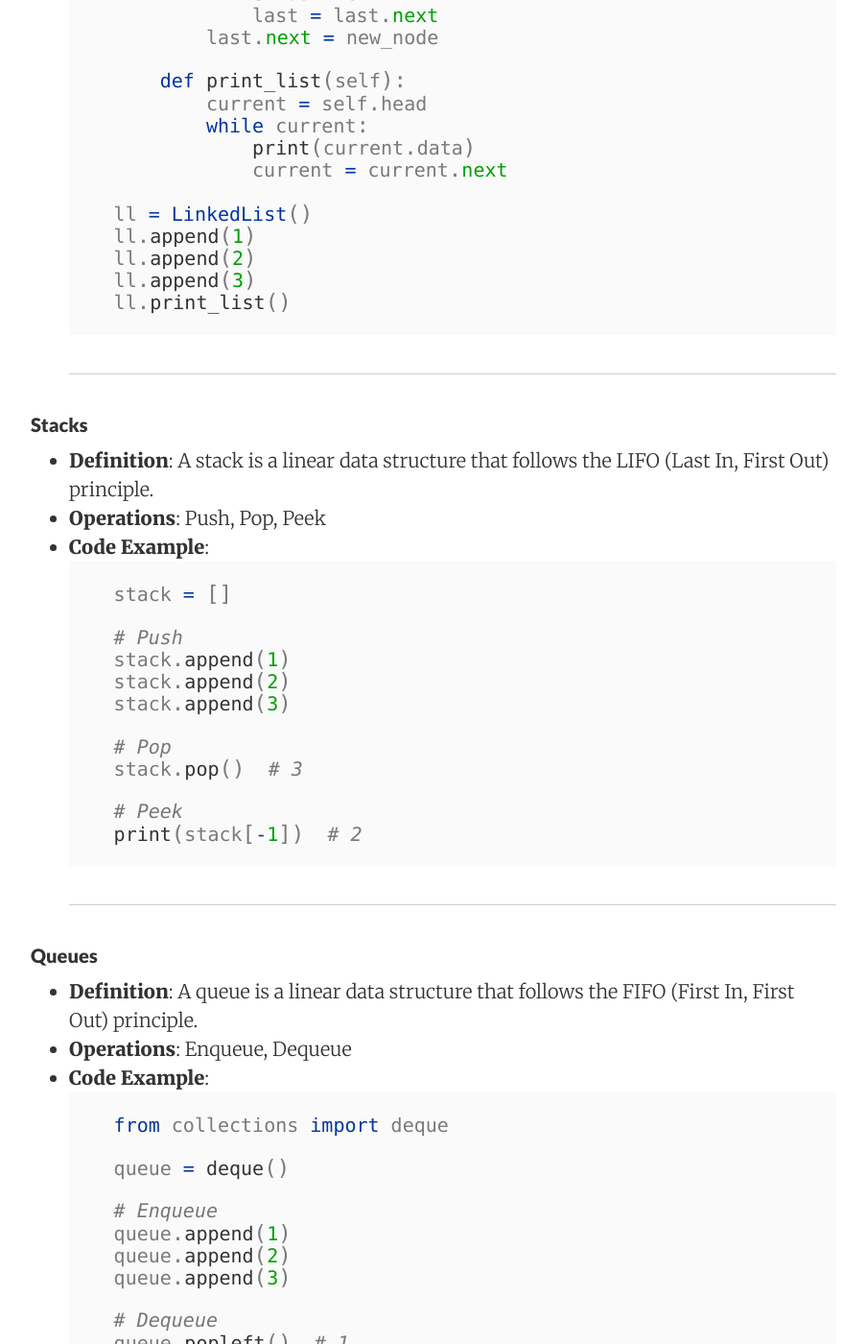
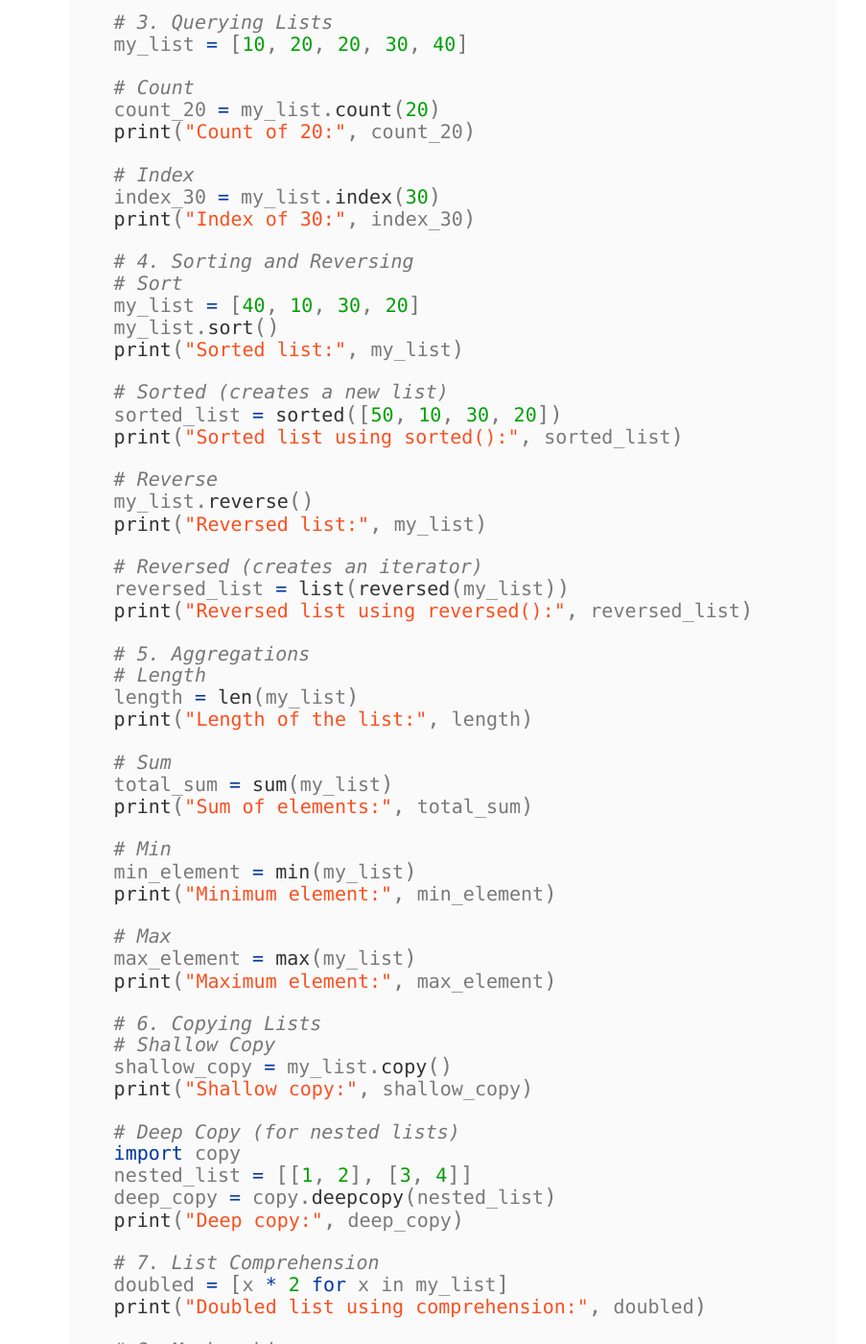
Before and after one commit to deepak7376/deepak7376.github.io, a Jekyll site: the page built from _posts/2019-01-25-python-data-structure-and-algorithms.markdown, in a window 1280 px wide and 1400 px high, scrolled down 2315 px. Shown: the whole window at 96% size, without its empty margins (188-1091 px from the left). Built offline with Jekyll 4.4.1, drawn with Linux system fonts in a browser that asks for light colours; nearby versions of some CDN libraries; comment, search, counter and statistics services are not loaded; some of the changed text lies outside the part shown.

Commit message:
modify the python dsa file

````diff
--- a/_posts/2019-01-25-python-data-structure-and-algorithms.markdown
+++ b/_posts/2019-01-25-python-data-structure-and-algorithms.markdown
@@ -37,17 +37,125 @@
 - **Operations**: Insertion, Deletion, Traversal
 - **Code Example**:
     ```python
-    arr = [1, 2, 3, 4, 5]
+    # 1. Accessing Elements
+    my_list = [10, 20, 30, 40, 50]
 
-    # Insertion
-    arr.append(6)  # [1, 2, 3, 4, 5, 6]
+    # Indexing
+    first_element = my_list[0]
+    print("First element:", first_element)
 
-    # Deletion
-    arr.remove(3)  # [1, 2, 4, 5, 6]
+    # Slicing
+    sublist = my_list[1:4]
+    print("Sublist:", sublist)
 
-    # Traversal
-    for element in arr:
-        print(element)
+    # 2. Modifying Lists
+    # Assignment
+    my_list[0] = 100
+    print("After assignment:", my_list)
+
+    # Append
+    my_list.append(60)
+    print("After append:", my_list)
+
+    # Insert
+    my_list.insert(2, 'x')
+    print("After insert:", my_list)
+
+    # Extend
+    my_list.extend([70, 80])
+    print("After extend:", my_list)
+
+    # Remove
+    my_list.remove(30)
+    print("After remove:", my_list)
+
+    # Pop
+    popped_element = my_list.pop(2)
+    print("After pop:", my_list, "Popped element:", popped_element)
+
+    # Clear
+    my_list.clear()
+    print("After clear:", my_list)
+
+    # 3. Querying Lists
+    my_list = [10, 20, 20, 30, 40]
+
+    # Count
+    count_20 = my_list.count(20)
+    print("Count of 20:", count_20)
+
+    # Index
+    index_30 = my_list.index(30)
+    print("Index of 30:", index_30)
+
+    # 4. Sorting and Reversing
+    # Sort
+    my_list = [40, 10, 30, 20]
+    my_list.sort()
+    print("Sorted list:", my_list)
+
+    # Sorted (creates a new list)
+    sorted_list = sorted([50, 10, 30, 20])
+    print("Sorted list using sorted():", sorted_list)
+
+    # Reverse
+    my_list.reverse()
+    print("Reversed list:", my_list)
+
+    # Reversed (creates an iterator)
+    reversed_list = list(reversed(my_list))
+    print("Reversed list using reversed():", reversed_list)
+
+    # 5. Aggregations
+    # Length
+    length = len(my_list)
+    print("Length of the list:", length)
+
+    # Sum
+    total_sum = sum(my_list)
+    print("Sum of elements:", total_sum)
+
+    # Min
+    min_element = min(my_list)
+    print("Minimum element:", min_element)
+
+    # Max
+    max_element = max(my_list)
+    print("Maximum element:", max_element)
+
+    # 6. Copying Lists
+    # Shallow Copy
+    shallow_copy = my_list.copy()
+    print("Shallow copy:", shallow_copy)
+
+    # Deep Copy (for nested lists)
+    import copy
+    nested_list = [[1, 2], [3, 4]]
+    deep_copy = copy.deepcopy(nested_list)
+    print("Deep copy:", deep_copy)
+
+    # 7. List Comprehension
+    doubled = [x * 2 for x in my_list]
+    print("Doubled list using comprehension:", doubled)
+
+    # 8. Membership
+    is_20_in_list = 20 in my_list
+    print("Is 20 in the list?", is_20_in_list)
+
+    # 9. Iteration
+    print("Elements in the list:")
+    for x in my_list:
+        print(x)
+
+    # 10. Joining and Splitting
+    # Joining
+    string_list = ['a', 'b', 'c']
+    joined_string = ''.join(string_list)
+    print("Joined string:", joined_string)
+
+    # Splitting
+    split_list = "a,b,c".split(',')
+    print("Split list:", split_list)
     ```
 
 ---
@@ -577,3 +685,4 @@
 }
 
 print(dijkstra(graph, 'A'))  # Output: {'A': 0, 'B': 1, 'C': 3, 'D': 4}
+```
````
